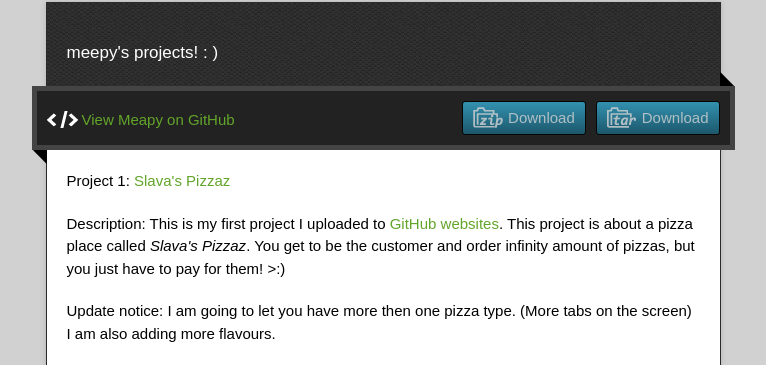
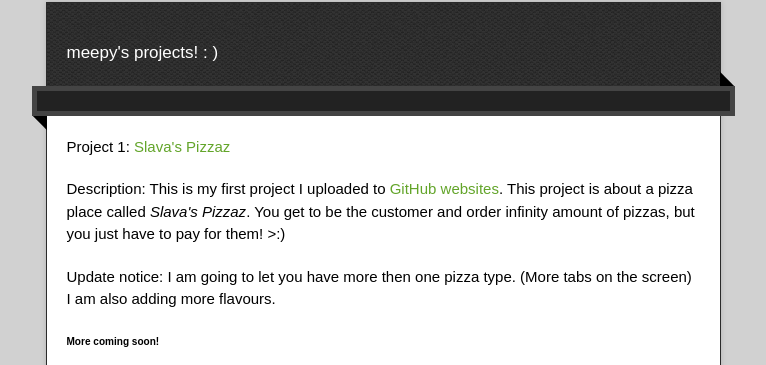
Before and after one commit to meepiable/meapy, a plain HTML site: page index.html in a window 1280 px wide. Shown: the part 128-493 px from the top of the page, without its empty margins (257-1023 px from the left). Drawn offline with nearby package versions, Linux system fonts and the light colour scheme.

Commit message:
Update index.html
This deletes the buttons

```diff
--- a/index.html
+++ b/index.html
@@ -29,9 +29,7 @@
       <div id="main" role="main">
         <div class="download-bar">
         <div class="inner">
-          <a href="https://github.com/meepiable/meapy/tarball/master" class="download-button tar"><span>Download</span></a>
-          <a href="https://github.com/meepiable/meapy/zipball/master" class="download-button zip"><span>Download</span></a>
-          <a href="https://github.com/meepiable/meapy" class="code">View Meapy on GitHub</a>
+          <!--<a href="https://github.com/meepiable/meapy" class="code">View Meapy on GitHub</a>-->
         </div>
         <span class="blc"></span><span class="trc"></span>
         </div>
```
